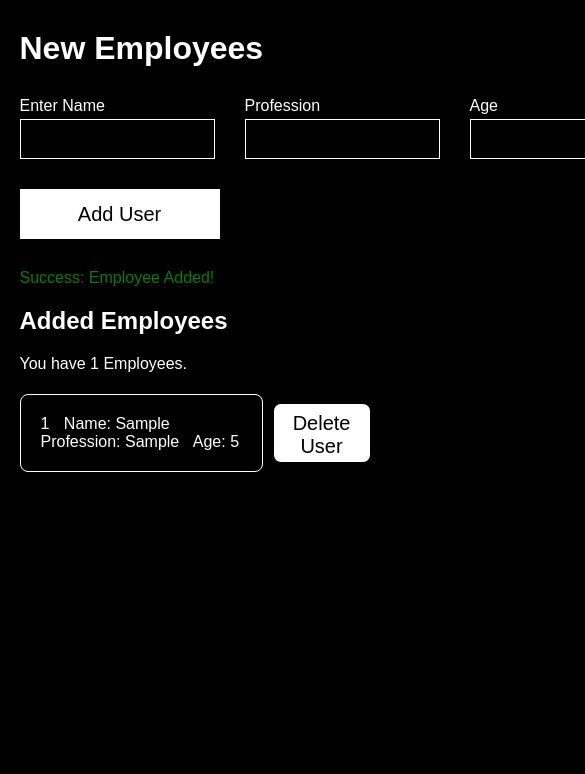
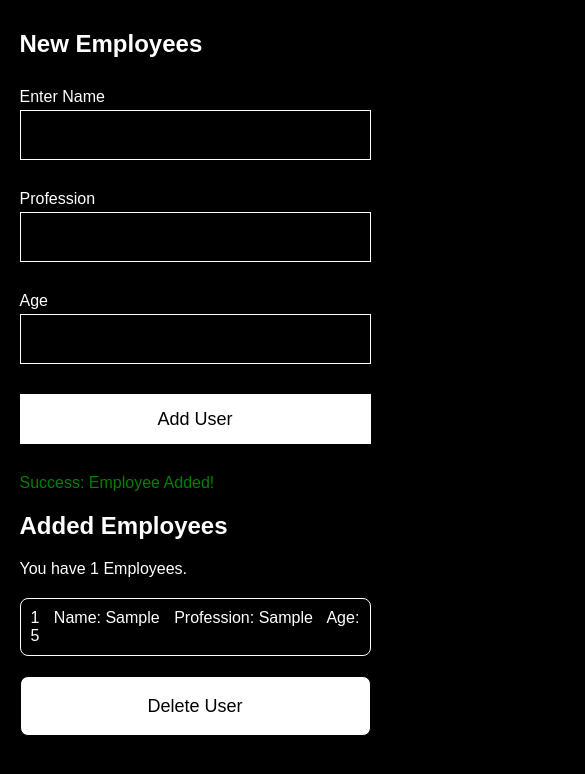
Before and after one commit to RRAJ644/machine-coding-practice, a plain HTML site: page Profession Management System/index.html in a window 390 px wide. Both pictures are taken after typing "Sample", "Sample", "5" into the empty fields and a click on the button "Add User". Shown: the top 774 px of the page, 585 px wide, since content can reach past the window. Drawn offline with Linux system fonts and the light colour scheme.

Commit message:
responsive fixed

```diff
--- a/Profession Management System/style.css
+++ b/Profession Management System/style.css
@@ -106,3 +106,47 @@ button:hover {
   border: 1px solid #000;
   margin-bottom: 10px;
 }
+
+@media (max-width: 768px) {
+  form > div {
+    flex-direction: column;
+  }
+
+  input, button {
+    width: 100%;
+    height: 50px;
+  }
+
+  .employee-item {
+    width: 100%;
+    flex-direction: column;
+  }
+
+  .employee-list-item {
+    flex-direction: column;
+    align-items: flex-start;
+  }
+
+  .delete-btn {
+    margin-top: 10px;
+    width: 100%;
+  }
+}
+
+@media (max-width: 480px) {
+  header h1 {
+    font-size: 24px;
+  }
+
+  .employee-item {
+    padding: 10px;
+  }
+
+  .employee-list-item {
+    margin-bottom: 20px;
+  }
+
+  button {
+    font-size: 18px;
+  }
+}
```
